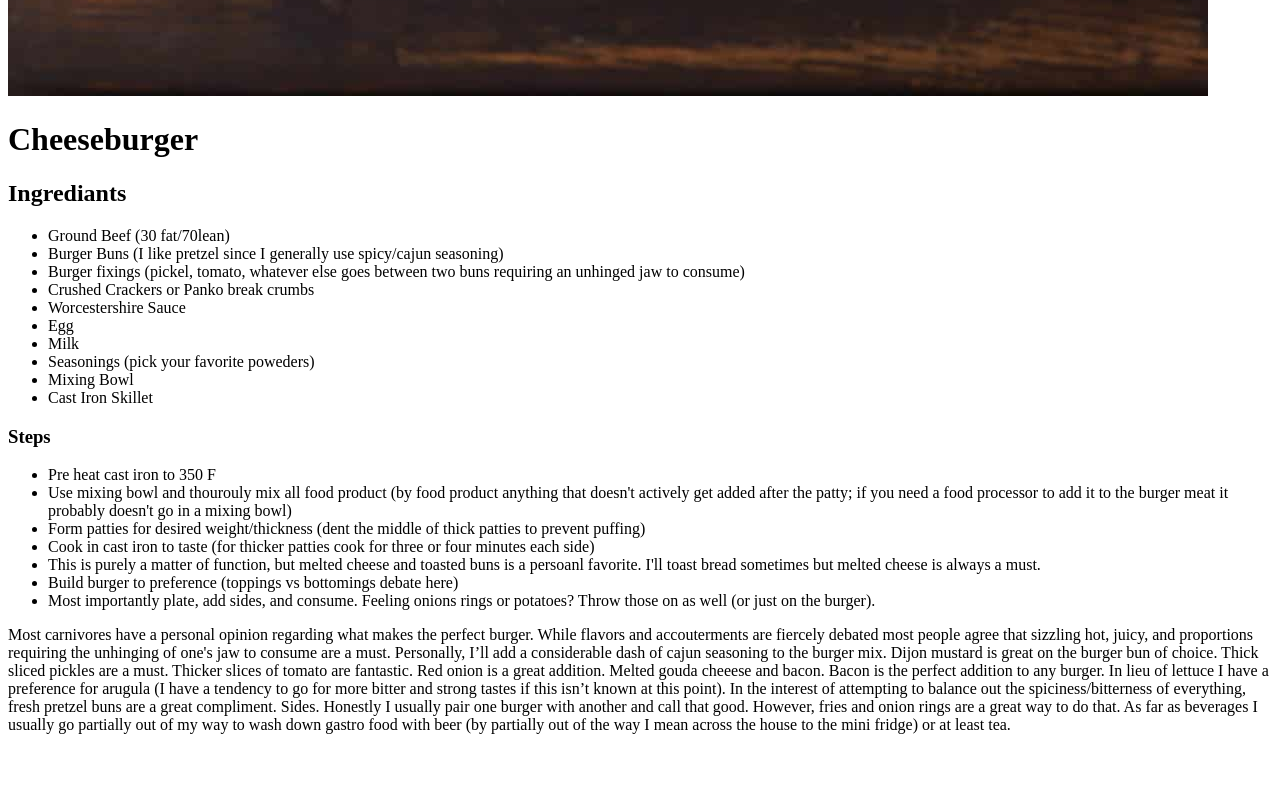
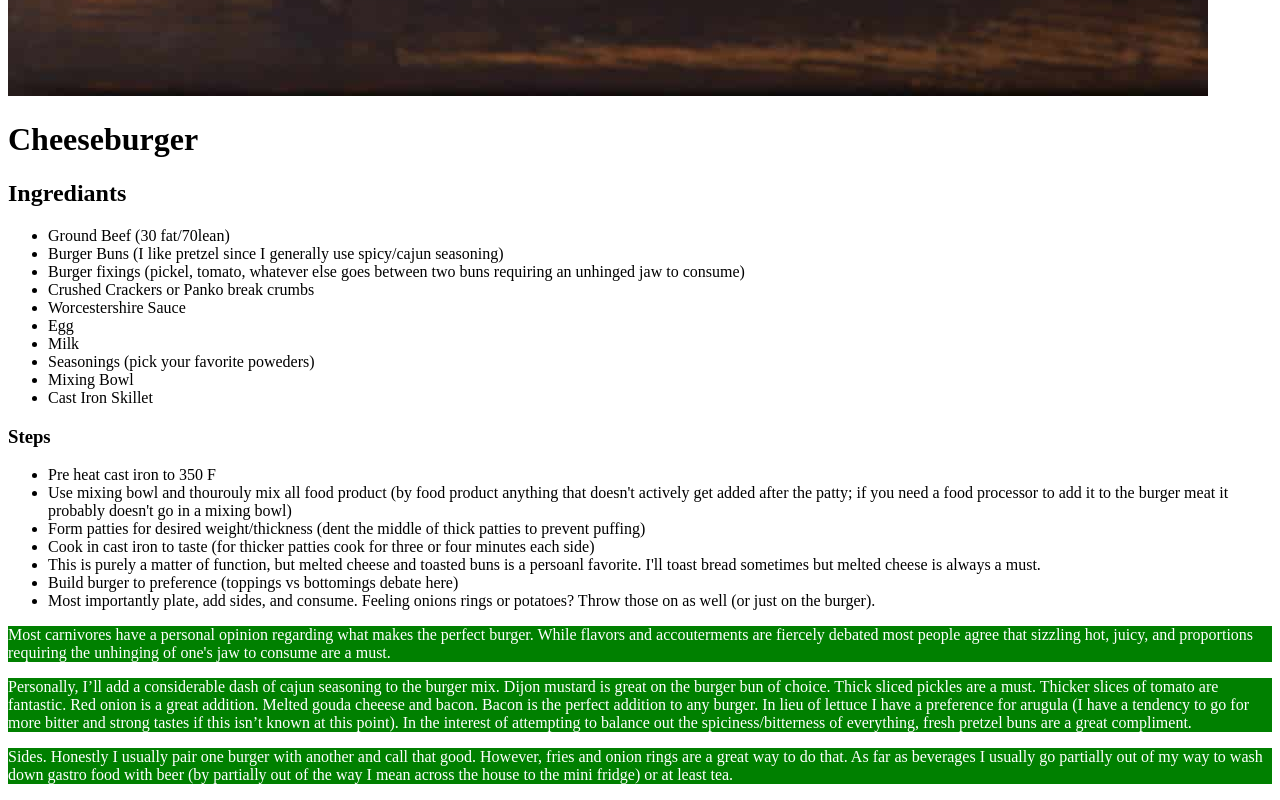
Before and after one commit to Urvakhan/odin-recipes, a plain HTML site: page cheeseburger.html in a window 1280 px wide. Shown: the part 1112-1912 px from the top of the page. Before the commit the page ends 1862 px from the top, so only its background shows below. Drawn offline with Linux system fonts and the light colour scheme.

Commit message:
leftovers

```diff
--- a/cheeseburger.html
+++ b/cheeseburger.html
@@ -4,6 +4,14 @@
 <head>
     <meta charset="UTF-8">
     <title>Le Cheeseburger</title>
+    <link rel="stylesheet" href="styles.css">
+    <style>
+        p {
+            color: white;
+            background-color: green;
+            font-size: 18;
+        }
+    </style>
 </head>
 <img src="./images/burger.jpg">
 
@@ -41,16 +49,16 @@
 <p>
     Most carnivores have a personal opinion regarding what makes the perfect burger. While flavors and accouterments are
     fiercely debated most people agree that sizzling hot, juicy, and proportions requiring the unhinging of one's jaw to
-    consume are a must.
+    consume are a must.</p>
 
-    Personally, I’ll add a considerable dash of cajun seasoning to the burger mix. Dijon mustard is great on the burger
+<p>Personally, I’ll add a considerable dash of cajun seasoning to the burger mix. Dijon mustard is great on the burger
     bun of choice. Thick sliced pickles are a must. Thicker slices of tomato are fantastic. Red onion is a great
     addition. Melted gouda cheeese and bacon. Bacon is the perfect addition to any burger. In lieu of lettuce I have a
     preference for arugula (I have a tendency to go for more bitter and strong tastes if this isn’t known at this
     point). In the interest of attempting to balance out the spiciness/bitterness of everything, fresh pretzel buns are
-    a great compliment.
+    a great compliment. </p>
 
-    Sides. Honestly I usually pair one burger with another and call that good. However, fries and onion rings are a
+<p>Sides. Honestly I usually pair one burger with another and call that good. However, fries and onion rings are a
     great way to do that. As far as beverages I usually go partially out of my way to wash down gastro food with beer
     (by partially out of the way I mean across the house to the mini fridge) or at least tea.
 </p>
```
Also changed, not shown: improvoldfashion.html (+7 -0 lines), index.html (+7 -0 lines), styles.css (added).
